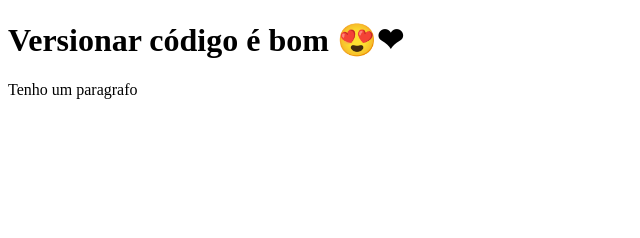
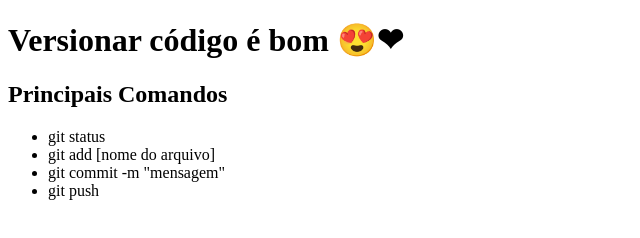
Before and after one commit to aulaux/frontend, a plain HTML site: page index.html in a window 1280 px wide. Shown: the whole page, without its empty margins (0-640 px from the left). Drawn offline with Linux system fonts and the light colour scheme.

Commit message:
Adicionei notas sobre a aula

```diff
--- a/index.html
+++ b/index.html
@@ -7,6 +7,12 @@
 </head>
 <body>
     <h1>Versionar código é bom 😍❤</h1>
-    <p>Tenho um paragrafo</p>
+    <h2>Principais Comandos</h2>
+    <ul>
+        <li>git status</li>
+        <li>git add [nome do arquivo]</li>
+        <li>git commit -m "mensagem"</li>
+        <li>git push</li>
+    </ul>
 </body>
 </html>
```
